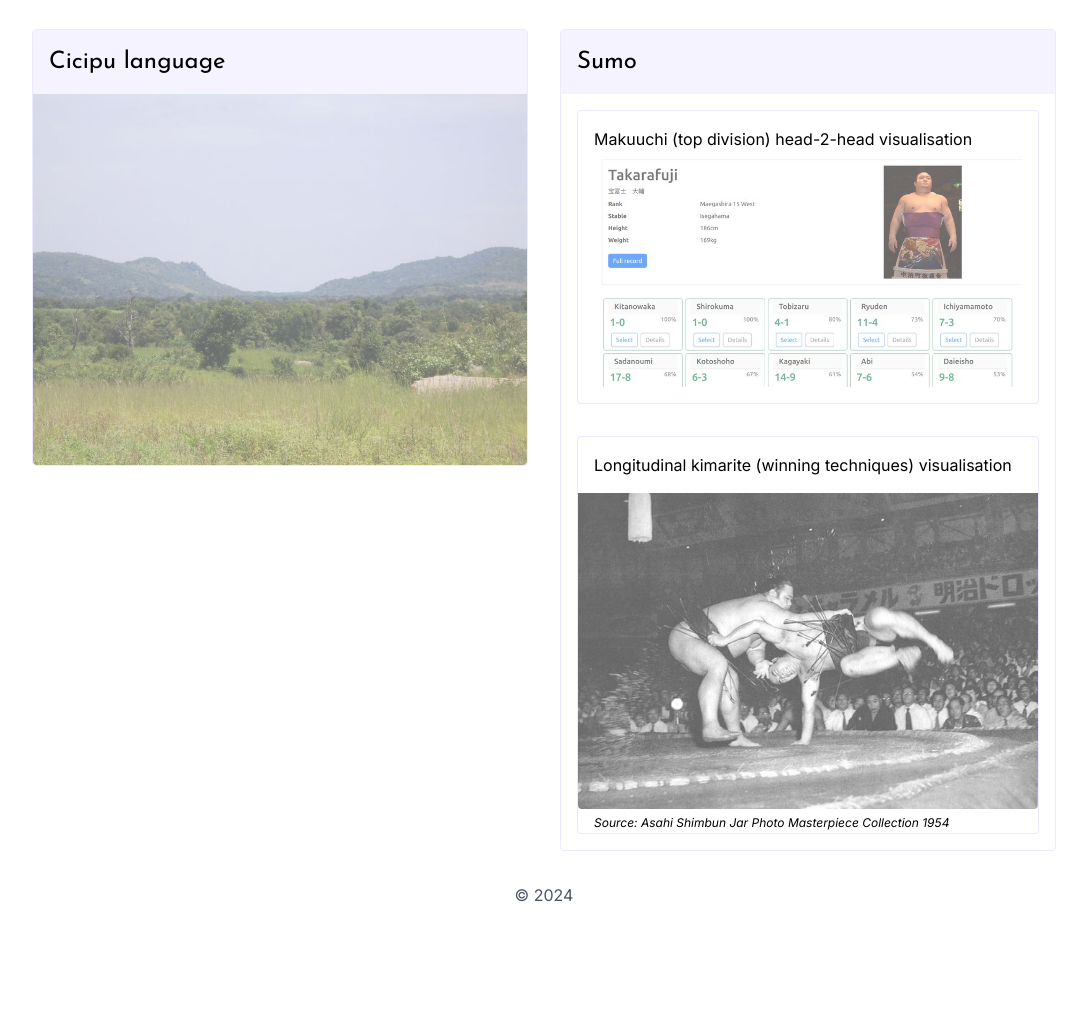
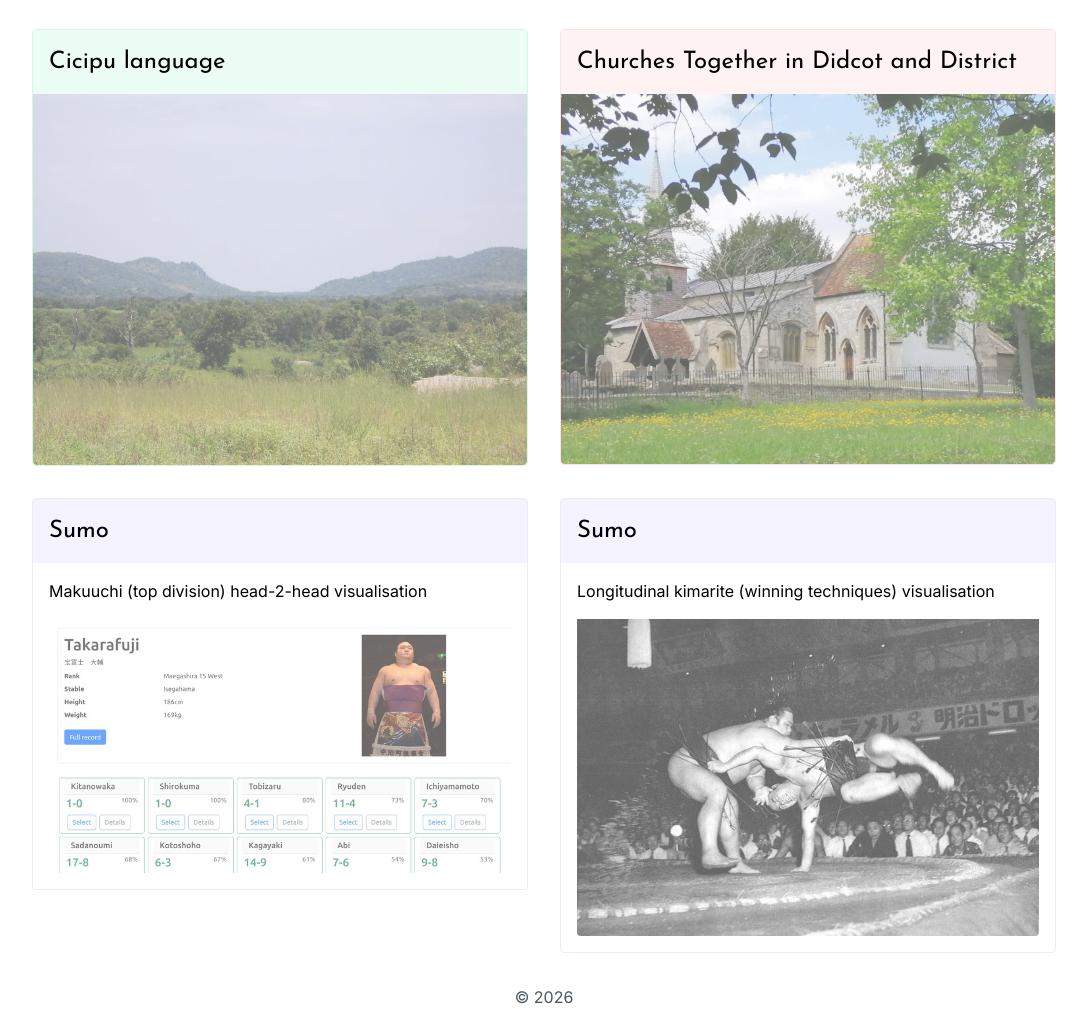
Before and after one commit to stuartmcgill/website_home, a plain HTML site: page public_html/index.html in a window 1280 px wide. Shown: the part 75-1084 px from the top of the page, without its empty margins (96-1183 px from the left). Before the commit the page ends 982 px from the top, so only its background shows below. Drawn offline with nearby package versions, Linux system fonts and the light colour scheme.

Commit message:
Add CTDD link

```diff
--- a/public_html/index.html
+++ b/public_html/index.html
@@ -34,54 +34,53 @@
       <main class="max-w-5xl mx-auto">
         <div class="grid grid-cols-1 sm:grid-cols-2 gap-8">
           <div
-            class="rounded border border-1 border-purple-100 hover:border-purple-500 cursor-pointer overflow-hidden self-start"
+            class="rounded border border-1 border-green-100 hover:border-green-500 cursor-pointer overflow-hidden self-start"
           >
             <a href="https://cicipu.stuartmcgill.org">
-              <h2 class="p-4 text-2xl bg-purple-50">Cicipu language</h2>
+              <h2 class="p-4 text-2xl bg-green-50">Cicipu language</h2>
               <img class="w-full rounded-b opacity-60" src="image/cicipu.jpg" />
             </a>
           </div>
           <div
-            class="rounded border border-1 border-purple-100 overflow-hidden"
+                  class="rounded border border-1 border-red-100 hover:border-red-500 cursor-pointer overflow-hidden self-start"
           >
+            <a href="https://www.ctdd.org.uk/">
+              <h2 class="p-4 text-2xl bg-red-50">Churches Together in Didcot and District</h2>
+              <img class="w-full rounded-b opacity-60" src="image/all-saints-didcot.jpg" />
+            </a>
+          </div>
+          <div
+                  class="rounded border border-1 border-purple-100 hover:border-purple-500 cursor-pointer overflow-hidden self-start"
+          >
+            <a href="https://sumo.stuartmcgill.org/head2head">
               <h2 class="p-4 text-2xl bg-purple-50">Sumo</h2>
-            <div class="flex flex-col gap-4">
-              <a
-                href="https://sumo.stuartmcgill.org/head2head"
-                class="m-4 p-4 rounded border border-1 border-purple-100 hover:border-purple-500 cursor-pointer overflow-hidden"
-              >
+              <div class="p-4 flex flex-col gap-4">
                 <div>Makuuchi (top division) head-2-head visualisation</div>
                 <img
                         class="w-full rounded-b opacity-60"
                         src="image/head2head.jpg"
                 />
+              </div>
             </a>
           </div>
-            <div class="flex flex-col gap-4">
-              <a
-                href="https://sumo.stuartmcgill.org"
-                class="m-4 rounded border border-1 border-purple-100 cursor-pointer overflow-hidden"
+          <div
+                  class="rounded border border-1 border-purple-100 hover:border-purple-500 cursor-pointer overflow-hidden self-start"
           >
-                <div class="p-4">
-                  <div>
-                    Longitudinal kimarite (winning techniques) visualisation
-                  </div>
-                </div>
+            <a href="https://sumo.stuartmcgill.org">
+              <h2 class="p-4 text-2xl bg-purple-50">Sumo</h2>
+              <div class="p-4 flex flex-col gap-4">
+                <div>Longitudinal kimarite (winning techniques) visualisation</div>
                 <img
                         class="w-full rounded-b opacity-60"
                         src="image/kimarite.jpg"
                 />
-                <i class="p-4 text-xs"
-                  >Source: Asahi Shimbun Jar Photo Masterpiece Collection
-                  1954</i
-                >
+              </div>
             </a>
-            </div>
           </div>
         </div>
       </main>
       <footer class="mt-8 text-center">
-        <p class="text-gray-600">© 2024</p>
+        <p class="text-gray-600">© 2026</p>
       </footer>
     </div>
   </body>
```
Also changed, not shown: public_html/image/all-saints-didcot.jpg (added), 1 other file. Lines whose indentation alone changed are shown as unchanged.
